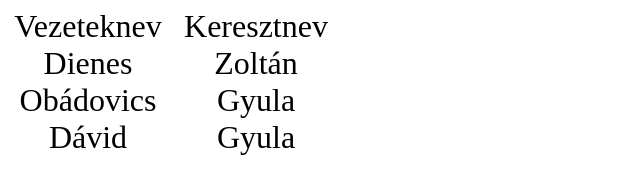
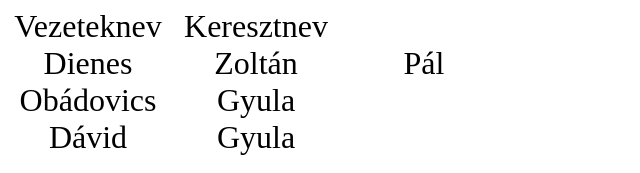
Before and after one commit to gomszab/jav_ref, a plain HTML site: page index.html in a window 1280 px wide. Shown: the top 173 px of the page, 0-640 px from the left. Drawn offline with Linux system fonts and the light colour scheme.

```diff
--- a/index.html
+++ b/index.html
@@ -15,6 +15,7 @@
         <div>
             <span>Dienes</span>
             <span>Zoltán</span>
+            <span>Pál</span>
         </div>
         <div>
             <span>Obádovics</span>
```
